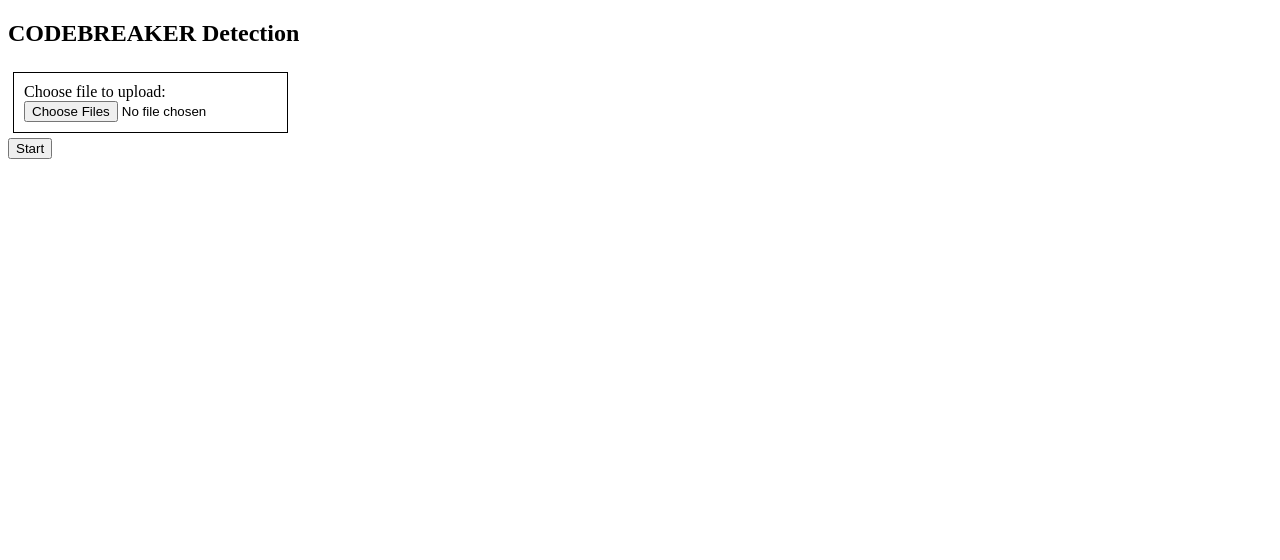
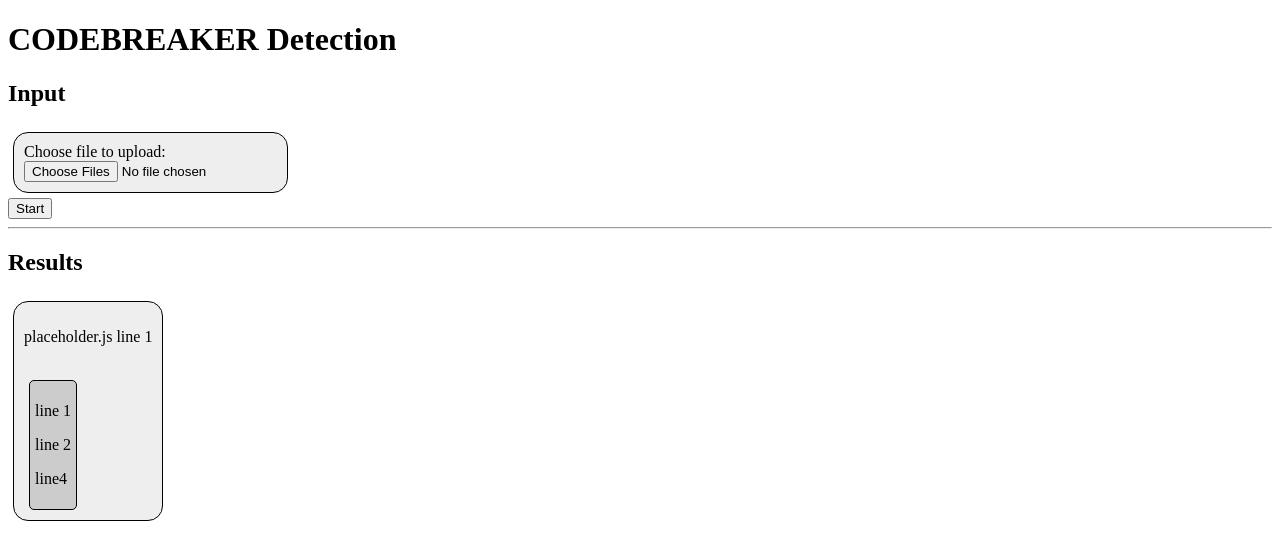
Before and after one commit to DarkVex9/CODEBREAKER-Detection, a plain HTML site: page index.html in a window 1280 px wide. Drawn offline with Linux system fonts and the light colour scheme.

Commit message:
Initial CSS, more placeholder elements, rough javascript generation of code snippet divs

```diff
--- a/index.html
+++ b/index.html
@@ -8,14 +8,20 @@
     <link rel="stylesheet" href="style.css">
   </head>
   <body>
-    <h2>CODEBREAKER Detection</h2>
-    <div style="border:1px solid black; display:inline-block; margin:5px; padding:10px">
+    <h1>CODEBREAKER Detection</h1>
+    <h2>Input</h2>
+    <div class="box">
       <label for="file">Choose file to upload:</label>
       <br>
       <input type="file" id="file" name="file" multiple />
     </div>
     <br>
     <button id="startButton">Start</button>
+    <br>
+    <hr>
+    <h2>Results</h2>
+    <div id="results">
+    </div>
     <script src="index.js"></script>
   </body>
 </html>
--- a/index.js
+++ b/index.js
@@ -1 +1,33 @@
-console.log("Javascript Initialized");
+var resultsDiv = document.getElementById("results");
+
+init();
+
+
+function init(){
+  let sampleCode = "line 1\nline 2\n\nline4";
+  let sampleSource = "placeholder.js line 1";
+  resultsDiv.appendChild(createCodeSnippet(sampleCode,sampleSource));
+  console.log("Javascript Initialized");
+}
+
+function createCodeSnippet(code, labelText){
+    let div = document.createElement("div");
+    div.className = "box";
+
+    let label = document.createElement("p");
+    label.appendChild(document.createTextNode(labelText));
+    div.appendChild(label);
+
+    div.appendChild(document.createElement("br"));
+
+    let codeBlock = document.createElement("div");
+    codeBlock.className = "codeBlock";
+    var splitCode = code.split("\n");
+    for (let i = 0; i < splitCode.length; i++){
+      let paragraph = document.createElement("p");
+      paragraph.appendChild(document.createTextNode(splitCode[i]));
+      codeBlock.appendChild(paragraph);
+    }
+    div.appendChild(codeBlock);
+    return div;
+}
--- a/style.css
+++ b/style.css
@@ -0,0 +1,18 @@
+.box {
+  background-color: #EEEEEE;
+  border: 1px solid black;
+  border-radius: 15px;
+  display:inline-block;
+  margin:5px;
+  padding:10px
+}
+
+.codeBlock {
+  background-color: #CCCCCC;
+  border: 1px solid #000000;
+  border-radius: 5px;
+  font-family: serif;
+  display:inline-block;
+  margin:0px 5px;
+  padding:5px
+}
```
